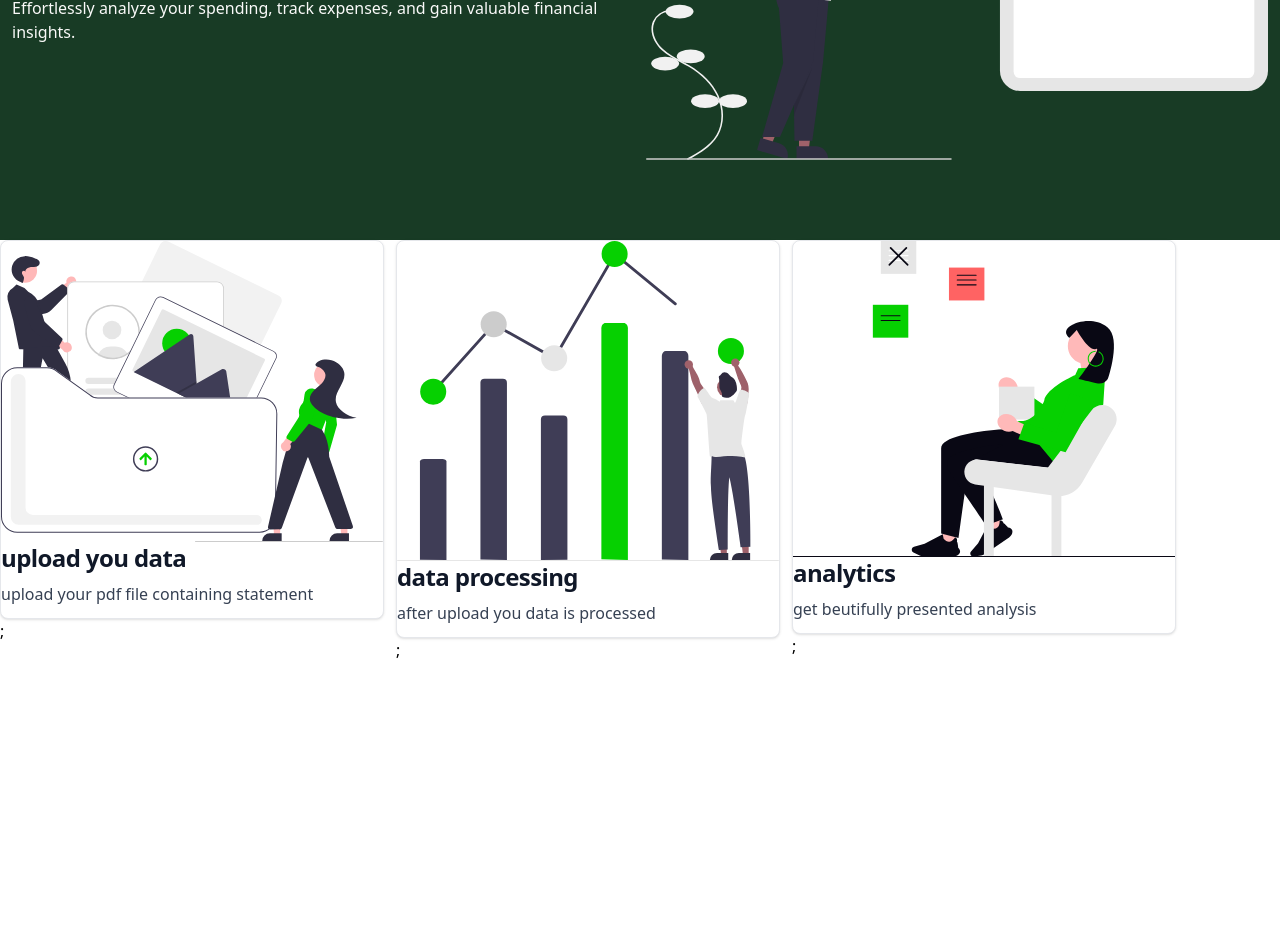
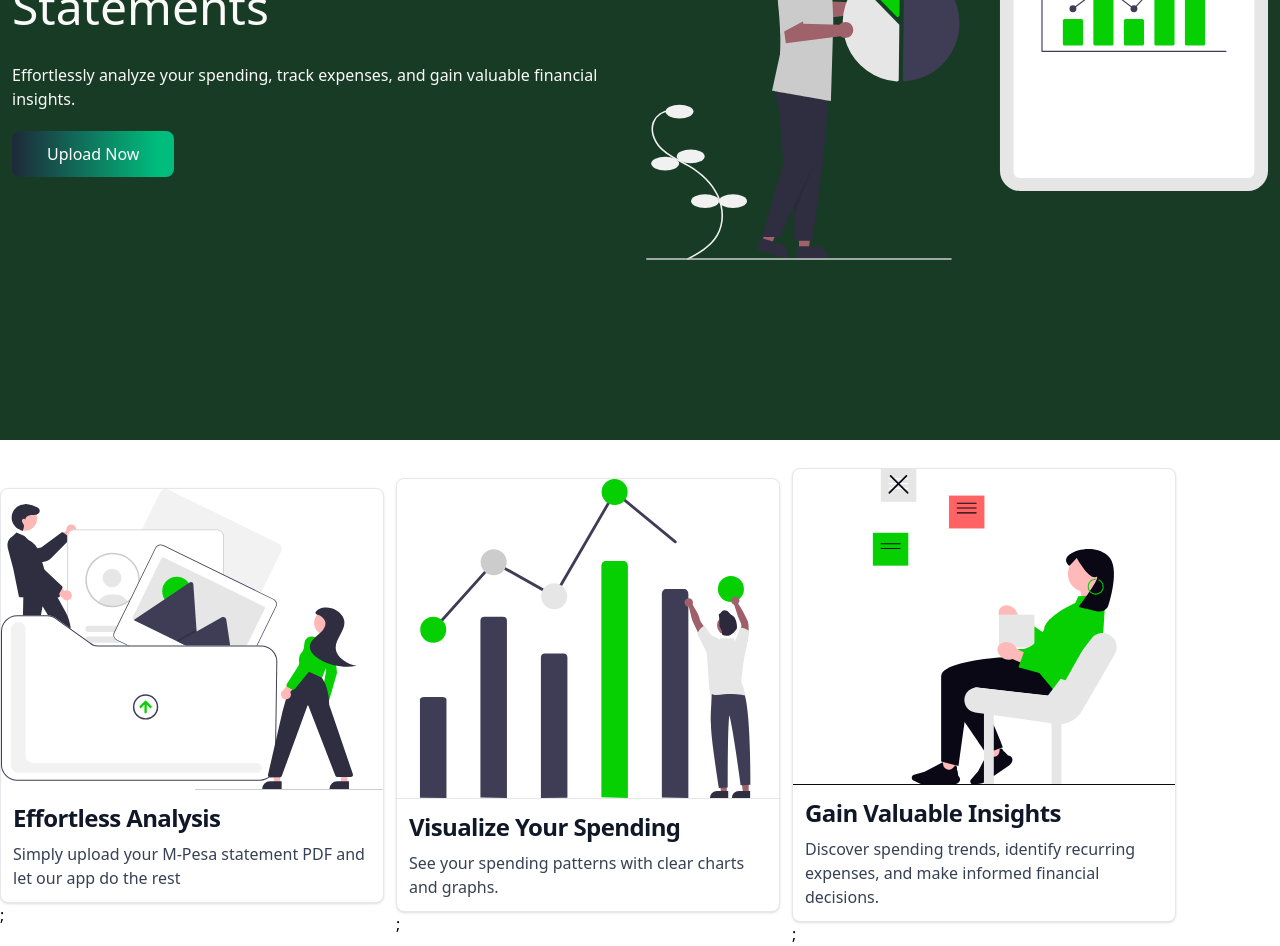
Before and after one commit to kimanthigregory/m-pesalizer, a React (Vite) app in the folder client/: page / in a window 1280 px wide. Shown: the part 360-1306 px from the top of the page. Before the commit the page ends 1022 px from the top, so only its background shows below. Built offline with nearby package versions, Linux system fonts and the light colour scheme.

Commit message:
finalize the card component

```diff
--- a/client/src/components/card.jsx
+++ b/client/src/components/card.jsx
@@ -5,7 +5,7 @@ import cardData from "./cardData";
 export default function Card({ item }) {
   return (
     <section>
-      <div className="max-w-sm bg-white border border-gray-200 rounded-lg shadow-sm ">
+      <div className="mt-7 max-w-sm bg-white border border-gray-200 rounded-lg shadow-sm ">
         <a href="#">
           <img
             className="rounded-t-lg"
@@ -13,13 +13,13 @@ export default function Card({ item }) {
             alt="upload image"
           />
         </a>
-        <div className=" max-w-sm dark:bg-gray-800 dark:border-gray-700 ">
+        <div className="p-3  rounded-b-lg max-w-sm h-fit dark:bg-gray-800 dark:border-gray-700 ">
           <a href="#">
             <h5 className="mb-2 text-2xl font-bold tracking-tight text-gray-900 dark:text-white">
               {item.title}
             </h5>
           </a>
-          <p className="mb-3 font-normal text-gray-700 dark:text-gray-400">
+          <p className="font-normal text-gray-700 dark:text-gray-400">
             {item.description}
           </p>
         </div>
--- a/client/src/components/cardData.js
+++ b/client/src/components/cardData.js
@@ -1,20 +1,22 @@
 export default [
   {
     id: 1,
-    title: "upload you data",
-    description: " upload your pdf file containing statement",
+    title: "Effortless Analysis",
+    description:
+      "Simply upload your M-Pesa statement PDF and let our app do the rest",
     image: "upload.svg",
   },
   {
     id: 2,
-    title: "data processing",
-    description: "after upload you data is processed",
+    title: "Visualize Your Spending",
+    description: "See your spending patterns with clear charts and graphs.",
     image: "visualize.svg",
   },
   {
     id: 3,
-    title: "analytics",
-    description: "get beutifully presented analysis",
+    title: "Gain Valuable Insights",
+    description:
+      "Discover spending trends, identify recurring expenses, and make informed financial decisions.",
     image: "ideas.svg",
   },
 ];
--- a/client/src/index.css
+++ b/client/src/index.css
@@ -1,4 +1,5 @@
 @import "tailwindcss";
+
 /* :root {
   font-family: Inter, system-ui, Avenir, Helvetica, Arial, sans-serif;
   line-height: 1.5;
--- a/client/src/routes/landingPage.jsx
+++ b/client/src/routes/landingPage.jsx
@@ -6,15 +6,19 @@ import cardData from "../components/cardData";
 export default function LandingPage() {
   return (
     <>
-      <section className="flex flex-col-reverse md:flex-row gap-3 :flex-col bg-[#183b25] p-3 text-stone-50 items-center h-150 ">
+      <section className="flex flex-col-reverse md:flex-row gap-3 :flex-col h-screen bg-[#183b25] p-3 text-stone-50 items-center">
         <div className="flex-1">
-          <h1 className=" text-5xl my-8">
-            Unleash the Power of Your M-Pesa Statements
-          </h1>
+          <h1 className=" text-5xl my-8">Analyze Your M-Pesa Statements</h1>
           <h2 className="text-base">
             Effortlessly analyze your spending, track expenses, and gain
             valuable financial insights.
           </h2>
+          <button className="mt-5 p-[3px] relative">
+            <div className="absolute inset-0 bg-gradient-to-r bg-gray-800 to-emerald-500 to-90%  rounded-lg" />
+            <div className="px-8 py-2  dark:bg-gray-800  rounded-[6px]  relative group transition duration-200 text-white hover:bg-transparent">
+              Upload Now
+            </div>
+          </button>
         </div>
         <div className="flex-1">
           <img
@@ -23,7 +27,7 @@ export default function LandingPage() {
           />
         </div>
       </section>
-      <section className="flex flex-col-reverse md:flex-row gap-3 :flex-col">
+      <section className="flex flex-col-reverse items-center md:flex-row gap-3 :flex-col">
         {cardData.map((data) => {
           return <Card key={data.id} item={data} />;
         })}
```
